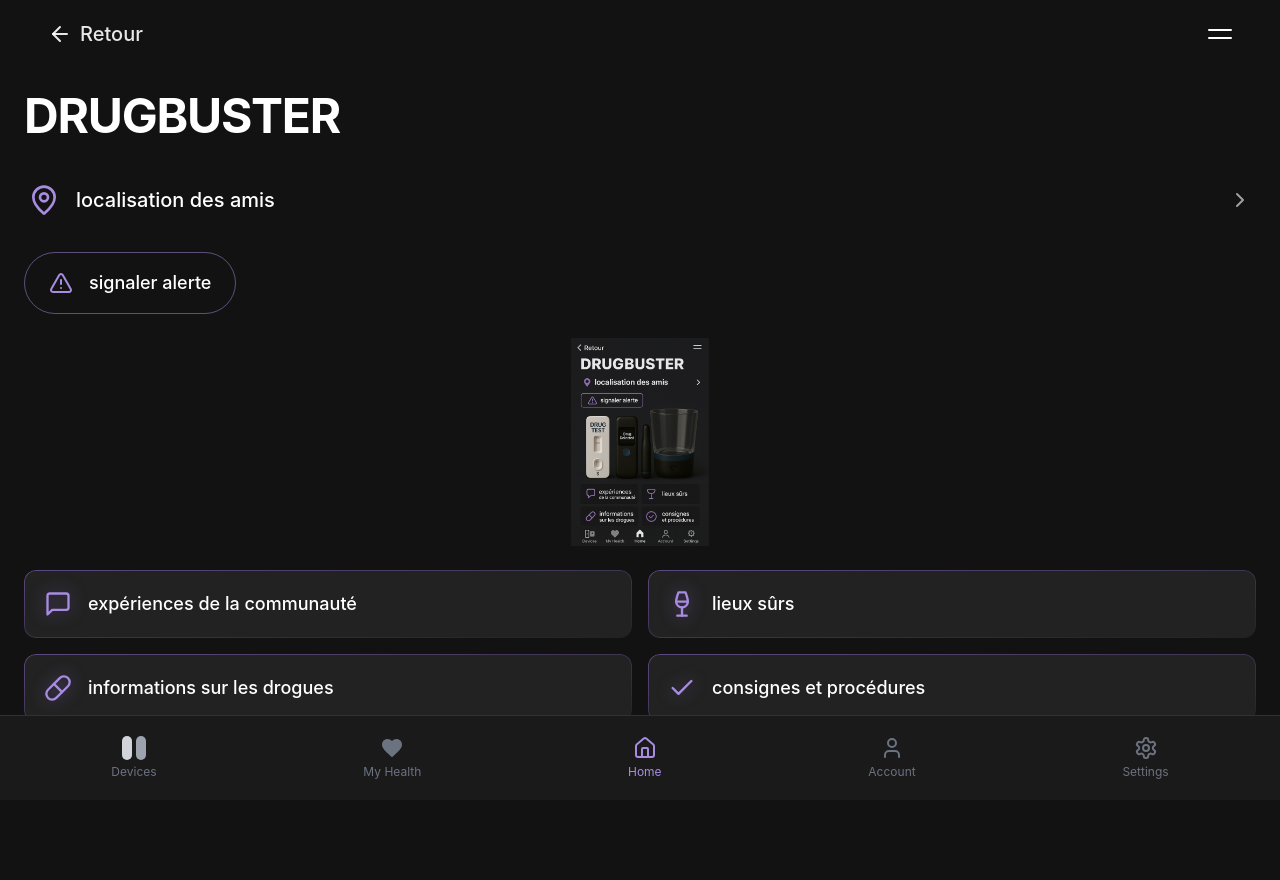
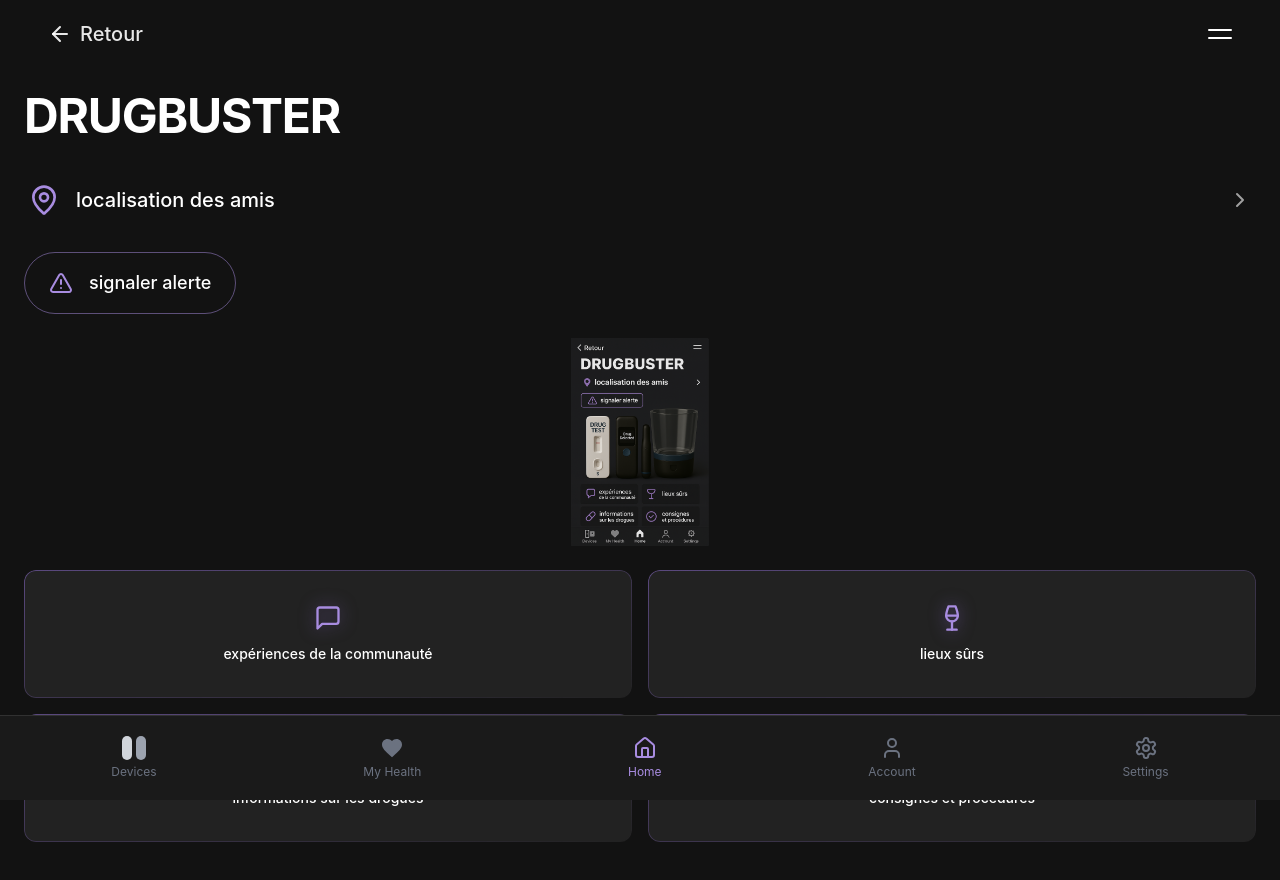
Before and after one commit to creaserviceProf/mobile-iconify, a React (Vite) app: page / in a window 1280 px wide. Shown: the top 880 px of the page. Before the commit the page ends 802 px from the top, so only its background shows below. Built offline with nearby package versions, Linux system fonts and the light colour scheme.

Commit message:
Fix: Display feature cards in a grid
Refactor the `Index` page to display the feature cards in a 2x2 grid layout.

```diff
--- a/src/components/FeatureCard.tsx
+++ b/src/components/FeatureCard.tsx
@@ -19,15 +19,15 @@ const FeatureCard: React.FC<FeatureCardProps> = ({
     <button
       onClick={onClick}
       className={cn(
-        "flex items-center gap-4 p-5 bg-drugbuster-card rounded-xl transition-all duration-300",
-        "hover:bg-opacity-80 active:scale-[0.98] card-glow animate-fade-in",
+        "flex flex-col items-center justify-center gap-3 p-4 h-32 bg-drugbuster-card rounded-xl transition-all duration-300",
+        "hover:bg-opacity-80 active:scale-[0.98] card-glow animate-fade-in text-center",
         className
       )}
     >
       <div className="text-purple-light icon-shadow">
         {icon}
       </div>
-      <span className="text-left text-lg font-medium">{title}</span>
+      <span className="text-center text-sm font-medium line-clamp-2">{title}</span>
     </button>
   );
 };
--- a/src/pages/Index.tsx
+++ b/src/pages/Index.tsx
@@ -46,7 +46,7 @@ const Index = () => {
 
           <DrugTestDevices />
 
-          <div className="grid grid-cols-1 sm:grid-cols-2 gap-4">
+          <div className="grid grid-cols-2 gap-4">
             <FeatureCard
               icon={<MessageSquare className="h-7 w-7" />}
               title="expériences de la communauté"
```
